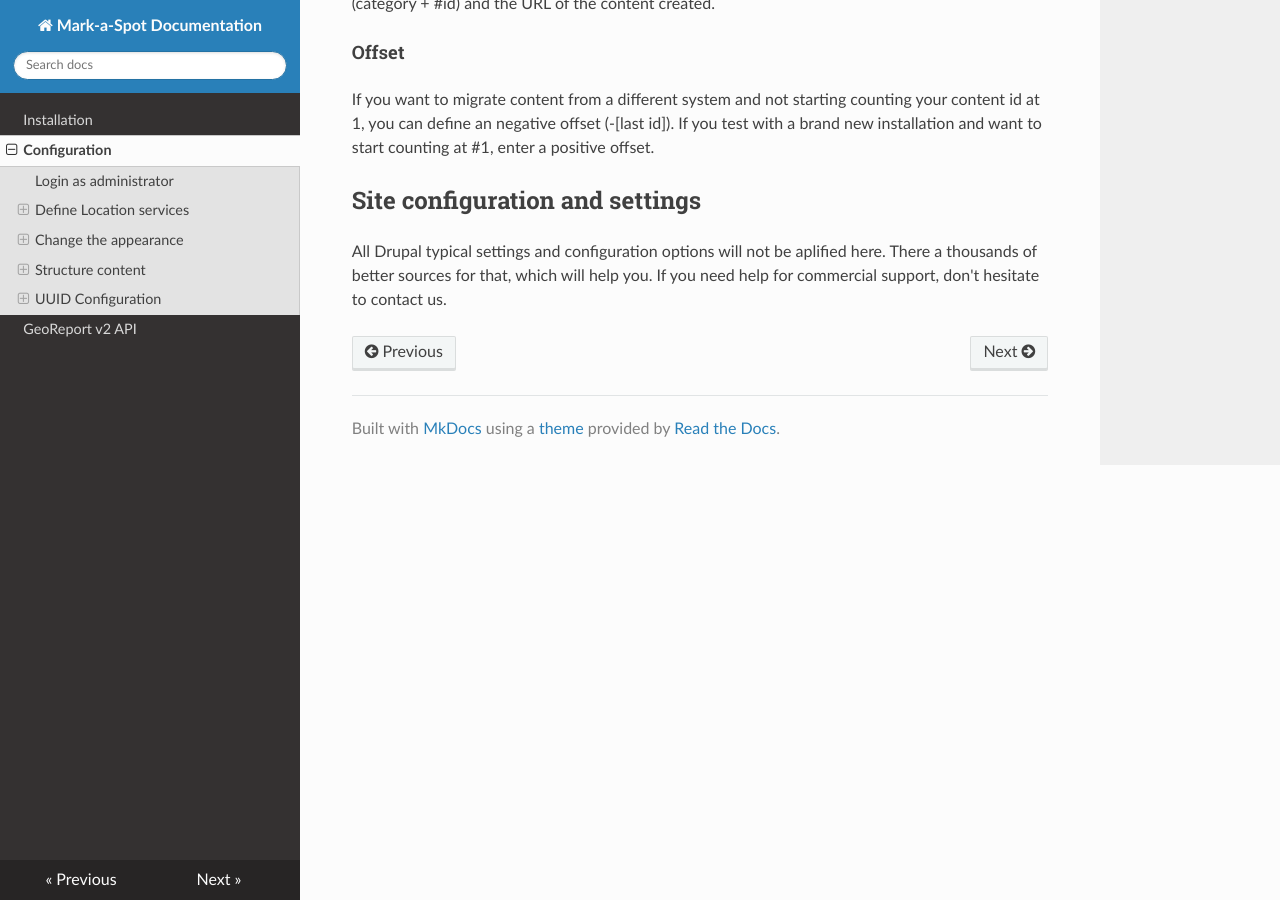
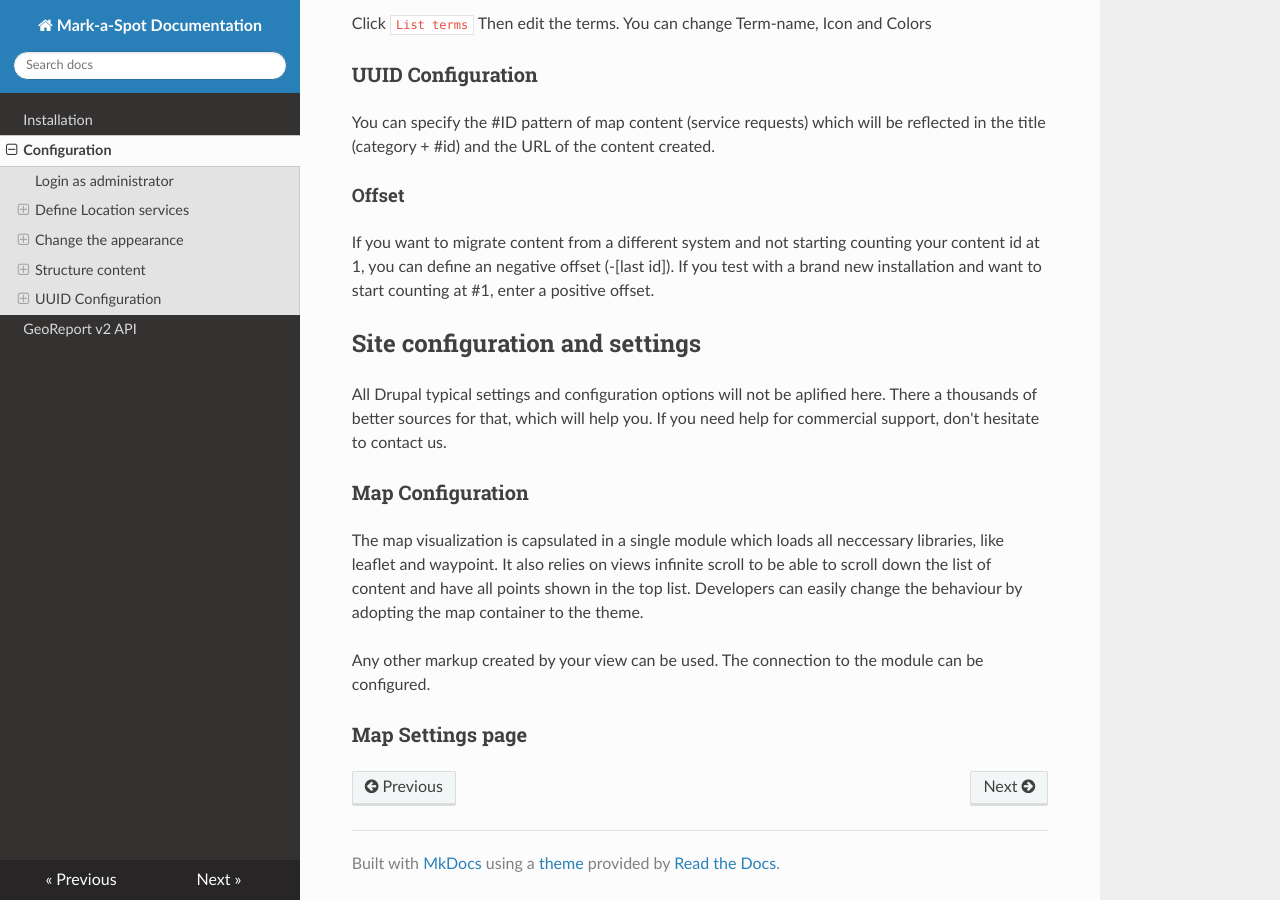
Before and after one commit to markaspot/docs, an MkDocs documentation site: the page built from docs/configuration.md, in a window 1280 px wide and 900 px high, scrolled down 5128 px. Built offline with MkDocs 1.6.1, drawn with Linux system fonts in a browser that asks for light colours; nearby versions of some CDN libraries; old or Windows-style settings are respelled for this version of MkDocs; some of the changed text lies outside the part shown.

Commit message:
Add subtheme hint

```diff
--- a/docs/configuration.md
+++ b/docs/configuration.md
@@ -49,6 +49,10 @@ You can adjust the color scheme. `Appearance` > `MasRadix` > `Settings`
 You can [soon] add a hero or background image `Appearance` > `MasRadix` > `Settings`
 ...
 
+##### Subtheme
+
+If you need customization that need to override css or require sass code you can also add a subtheme and define masradix as a base theme. Please check out the [documentation at drupal.org](https://www.drupal.org/docs/8/theming-drupal-8/creating-a-drupal-8-sub-theme-or-sub-theme-of-sub-theme) for details.
+
 ### Structure content
 
 Drupal is a content management which helps structuring your information with different features. You already have learned about content types. Those can be referenced by taxonomies which categorize or tag content. Mark-a-Spot uses taxonomies for categories.
@@ -75,3 +79,10 @@ If you want to migrate content from a different system and not starting counting
 
 ## Site configuration and settings
 All Drupal typical settings and configuration options will not be aplified here. There a thousands of better sources for that, which will help you. If you need help for commercial support, don't hesitate to contact us.
+
+### Map Configuration
+The map visualization is capsulated in a single module which loads all neccessary libraries, like leaflet and waypoint. It also relies on views infinite scroll to be able to scroll down the list of content and have all points shown in the top list. Developers can easily change the behaviour by adopting the map container to the theme.
+
+Any other markup created by your view can be used. The connection to the module can be configured.
+
+### Map Settings page
```
Also changed, not shown: 1 other file.
